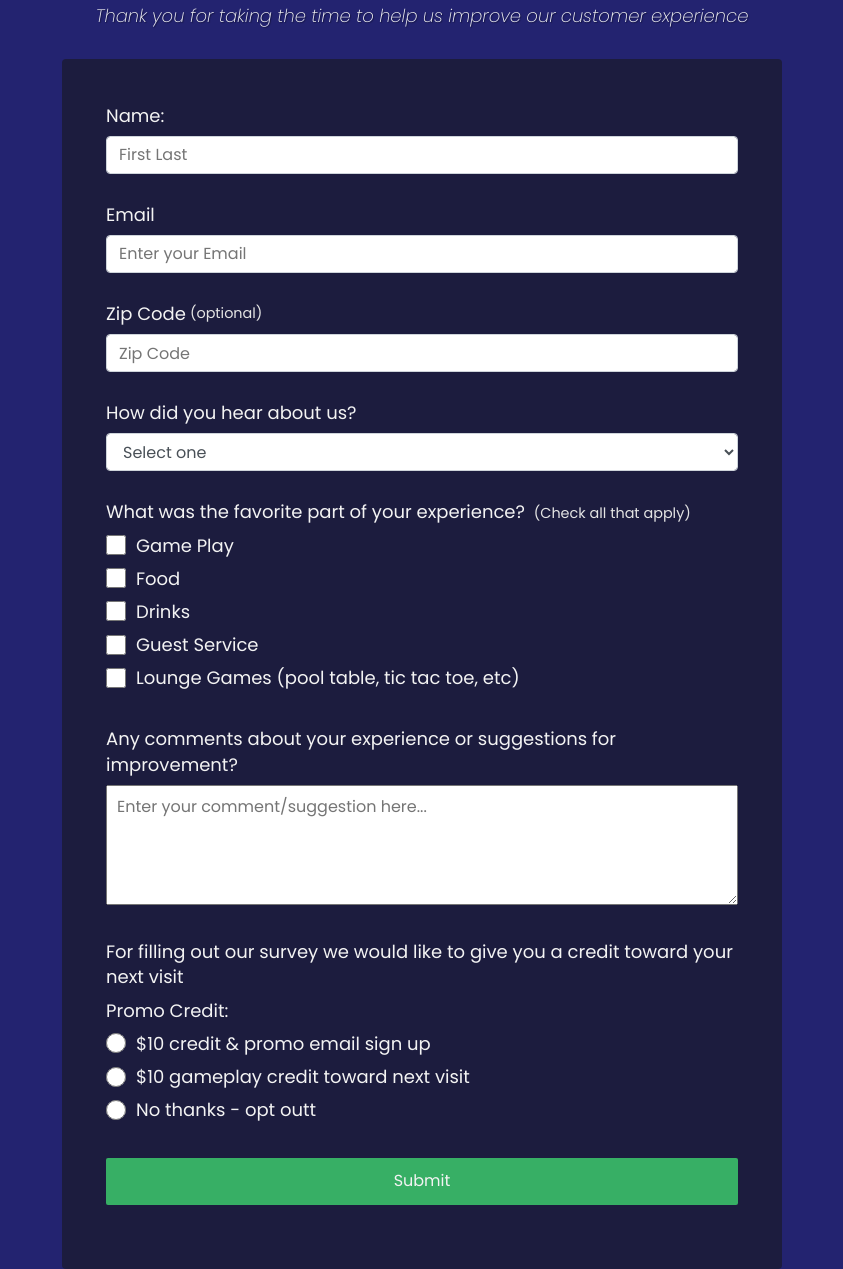
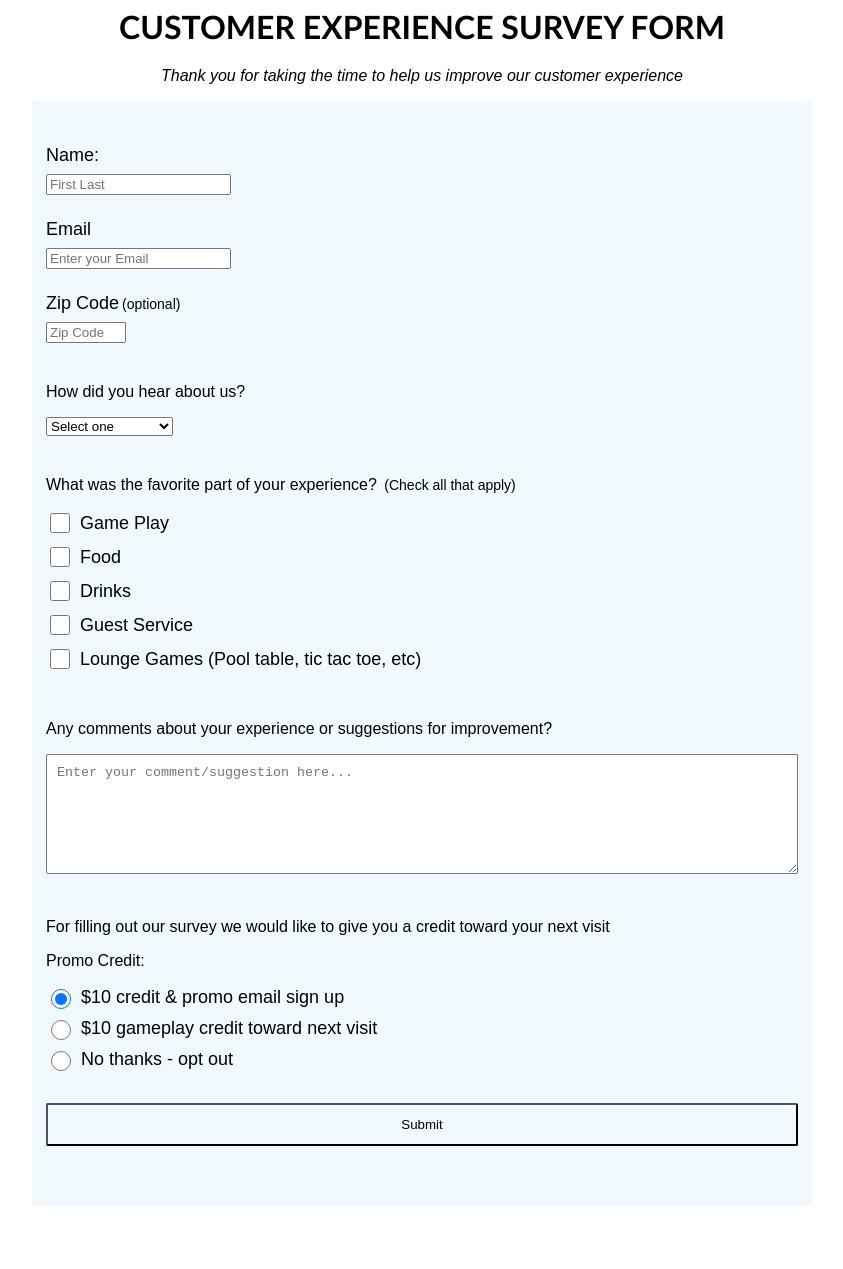
Before and after one commit to ChadHarper811/Customer-Service-Survey, a plain HTML site: page index.html in a window 1280 px wide. Shown: the part 93-1362 px from the top of the page, without its empty margins (218-1061 px from the left). After the commit the page ends 1299 px from the top, so only its background shows below. Drawn offline with Linux system fonts and the light colour scheme.

Commit message:
Reformatting Changes and font styling

```diff
--- a/index.html
+++ b/index.html
@@ -2,56 +2,33 @@
 <!DOCTYPE html>
 <html>
   <head>
+    <meta charset="utf-8" >
     <link rel="stylesheet" href="style.css" />
   </head>
   <body>
-    <div class="container">
+    <div class="main">
       <header class="header">
-        <h1 id="title" class="text-center">Customer Experience Survey Form</h1>
-        <p id="description" class="description text-center">
+        <h1 id="title" class="txt-center"><span class="title-blue txt-center">CUSTOMER</span> <span class="title-aqua txt-center">EXPERIENCE</span> <span class="title-blue txt-center">SURVEY FORM</span> </h1>
+        <p id="description" class="desc txt-center">
           Thank you for taking the time to help us improve our customer experience
         </p>
       </header>
       <form id="survey-form">
-        <div class="form-group">
-          <label id="name-label" for="name">Name:</label>
-          <input
-            type="text"
-            name="name"
-            id="name"
-            class="form-control"
-            placeholder="First Last"
-            required
-          />
+        <div class="form-section">
+          <label id="name-label" for="name" class="label-bold">Name:</label>
+          <input type="text" name="name" id="name" class="form-input" placeholder="First Last" required/>
         </div>
-        <div class="form-group">
-          <label id="email-label" for="email">Email</label>
-          <input
-            type="email"
-            name="email"
-            id="email"
-            class="form-control"
-            placeholder="Enter your Email"
-            required
-          />
+        <div class="form-section">
+          <label id="email-label" for="email" class="label-bold">Email</label>
+          <input type="email" name="email" id="email" class="form-input" placeholder="Enter your Email" required />
         </div>
-        <div class="form-group">
-          <label id="number-label" for="number"
-            >Zip Code <span class="clue">(optional)</span></label
-          >
-          <input
-            type="number"
-            name="zip code"
-            id="number"
-            min="00501"
-            max="99950"
-            class="form-control"
-            placeholder="Zip Code"
-          />
+        <div class="form-section">
+          <label id="number-label" for="number" class="label-bold">Zip Code <span class="hint">(optional)</span></label>
+          <input type="number" name="zip code" id="number" min="00501" max="99950" class="form-input" placeholder="Zip Code" />
         </div>
-        <div class="form-group">
-          <p>How did you hear about us?</p>
-          <select id="dropdown" name="referrer" class="form-control" required>
+        <div class="form-section">
+          <p class="label-bold">How did you hear about us?</p>
+          <select id="dropdown" name="referrer" class="form-input" required>
             <option disabled selected value>Select one</option>
             <option value="website">Ad - Website</option>
             <option value="social">Ad - Social media</option>
@@ -62,105 +39,58 @@
           </select>
         </div>
 
-        <div class="form-group">
-          <p>
-            What was the favorite part of your experience?
-            <span class="clue">(Check all that apply)</span>
-          </p>
+        <div class="form-section">
+          <p class="label-bold"> What was the favorite part of your experience? <span class="hint">(Check all that apply)</span> </p>
 
           <label>
-            <input
-              name="fav-part"
-              value="game-play"
-              type="checkbox"
-              class="input-checkbox"
-            />Game Play
+            <input name="fav-part" value="game-play" type="checkbox" class="input-checkbox"/> Game Play
           </label>
 
           <label>
-            <input
-              name="fav-part"
-              value="food"
-              type="checkbox"
-              class="input-checkbox"
-            />Food
+            <input name="fav-part" value="food" type="checkbox" class="input-checkbox" /> Food
           </label>
 
           <label>
-            <input
-              name="fav-part"
-              value="drinks"
-              type="checkbox"
-              class="input-checkbox"
-            />Drinks
+            <input name="fav-part" value="drinks" type="checkbox" class="input-checkbox" /> Drinks
           </label>
 
           <label>
-            <input
-              name="fav-part"
-              value="guest-service"
-              type="checkbox"
-              class="input-checkbox"
-            />Guest Service
+            <input name="fav-part" value="guest-service" type="checkbox" class="input-checkbox" /> Guest Service
           </label>
 
           <label>
-            <input
-              name="fav-part"
-              value="games"
-              type="checkbox"
-              class="input-checkbox"
-            />Lounge Games (pool table, tic tac toe, etc)
+            <input name="fav-part" value="games" type="checkbox" class="input-checkbox" /> Lounge Games (Pool table, tic tac toe, etc)
           </label>
         </div>
 
-        <div class="form-group">
-          <p>Any comments about your experience or suggestions for improvement?</p>
-          <textarea
-            id="comments"
-            class="input-textarea"
-            name="comment"
-            placeholder="Enter your comment/suggestion here..."
-          ></textarea>
+        <div class="form-section">
+          <p class="label-bold">Any comments about your experience or suggestions for improvement?</p>
+          <textarea id="comments" class="input-textarea" name="comment" placeholder="Enter your comment/suggestion here..." ></textarea>
         </div>
 
-        <div class="form-group">
+        <div class="form-section">
           <p>For filling out our survey we would like to give you a credit toward your next visit</p>
           <p>Promo Credit:</p>
+
           <label>
-            <input
-              name="promo"
-              value="credit-email"
-              type="radio"
-              class="input-radio"
-            />$10 credit & promo email sign up</label
-          >
+            <input name="promo" value="credit-email" type="radio" class="input-radio" checked />$10 credit & promo email sign up
+          </label>
+
+          <label>
+            <input name="promo" value="credit" type="radio" class="input-radio" /> $10 gameplay credit toward next visit
+          </label>
 
           <label
-            ><input
-              name="promo"
-              value="credit"
-              type="radio"
-              class="input-radio"
-            />$10 gameplay credit toward next visit</label
-          >
-
-          <label
-            ><input
-              name="promo"
-              value="opt-out"
-              type="radio"
-              class="input-radio"
-            />No thanks - opt outt</label
-          >
+            ><input name="promo" value="opt-out" type="radio" class="input-radio" /> No thanks - opt out </label>
         </div>
 
-        <div class="form-group">
-          <button type="submit" id="submit" class="submit-button">
+        <div class="form-section">
+          <button type="submit" id="submit" class="submit-btn">
             Submit
           </button>
         </div>
       </form>
     </div>
   </body>
+
 </html>
--- a/style.css
+++ b/style.css
@@ -1,42 +1,49 @@
-@import url('https://fonts.googleapis.com/css?family=Poppins:200i,400&display=swap');
-
+/* Root colors */
 :root {
-  --color-white: #f3f3f3;
-  --color-darkblue: #1b1b32;
-  --color-darkblue-alpha: rgba(27, 27, 50, 0.8);
-  --color-green: #37af65;
+  --white: f0f0f0;
+  --lightblue: rgb(241, 249, 255, 1);
+  --blue: rgb(0, 4, 255, 1);
+  --darkblue: rgb(5, 7, 134, 1);
+  --agua: rgb(0, 255, 255, 1);
 }
 
-*,
-*::before,
-*::after {
-  box-sizing: border-box;
+*, *::before, *::after {
+    box-sizing: border-box;
 }
 
+/* Main styling */
 body {
-  font-family: 'Poppins', sans-serif;
-  font-size: 1rem;
-  font-weight: 400;
-  line-height: 1.4;
-  color: var(--color-white);
+  font-family: Arial, sans-serif;
   margin: 0;
-  background-color: #232370;
+  background-color: var(--white);
 }
 
-h1 {
-  font-weight: 400;
-  line-height: 1.2;
+.main {
+  width: 100%;
+  margin: 100px auto 0 auto;
 }
 
-p {
-  font-size: 1.125rem;
+@media screen and (min-width: 610px) {
+  .main {
+    max-width: 570px;
+  }
 }
 
-h1,
-p {
-  margin-top: 0;
-  margin-bottom: 0.5rem;
+@media screen and (min-width: 900px) {
+  .main {
+    max-width: 780px;
+  }
 }
+
+
+h1 {
+font-family: 'Trebuchet MS', sans-serif ;
+}
+
+.desc {
+  font-style: italic;
+}
+
 
 label {
   display: flex;
@@ -45,74 +52,25 @@ label {
   margin-bottom: 0.5rem;
 }
 
-input,
-button,
-select,
-textarea {
-  margin: 0;
-  font-family: inherit;
-  font-size: inherit;
-  line-height: inherit;
+.hint {
+margin-left: 3px;
+  font-size: 14px;
 }
 
-button {
-  border: none;
-}
-
-.container {
-  width: 100%;
-  margin: 3.125rem auto 0 auto;
-}
-
-@media (min-width: 576px) {
-  .container {
-    max-width: 540px;
-  }
-}
-
-@media (min-width: 768px) {
-  .container {
-    max-width: 720px;
-  }
-}
-
-.header {
-  padding: 0 0.625rem;
-  margin-bottom: 1.875rem;
-}
-
-.description {
-  font-style: italic;
-  font-weight: 200;
-  text-shadow: 1px 1px 1px rgba(0, 0, 0, 0.4);
-}
-
-.clue {
-  margin-left: 0.25rem;
-  font-size: 0.9rem;
-  color: #e4e4e4;
-}
-
-.text-center {
+.txt-center {
   text-align: center;
 }
 
 /* form */
 
 form {
-  background: var(--color-darkblue-alpha);
+  background: var(--lightblue);
   padding: 2.5rem 0.625rem;
   border-radius: 0.25rem;
 }
 
-@media (min-width: 480px) {
-  form {
-    padding: 2.5rem;
-  }
-}
-
-.form-group {
-  margin: 0 auto 1.25rem auto;
+.form-section {
+  margin: 0 auto 1rem auto;
   padding: 0.25rem;
 }
 
@@ -150,12 +108,11 @@ form {
   resize: vertical;
 }
 
-.submit-button {
+.submit-btn {
   display: block;
   width: 100%;
   padding: 0.75rem;
   background: var(--color-green);
-  color: inherit;
   border-radius: 2px;
   cursor: pointer;
 }
```
